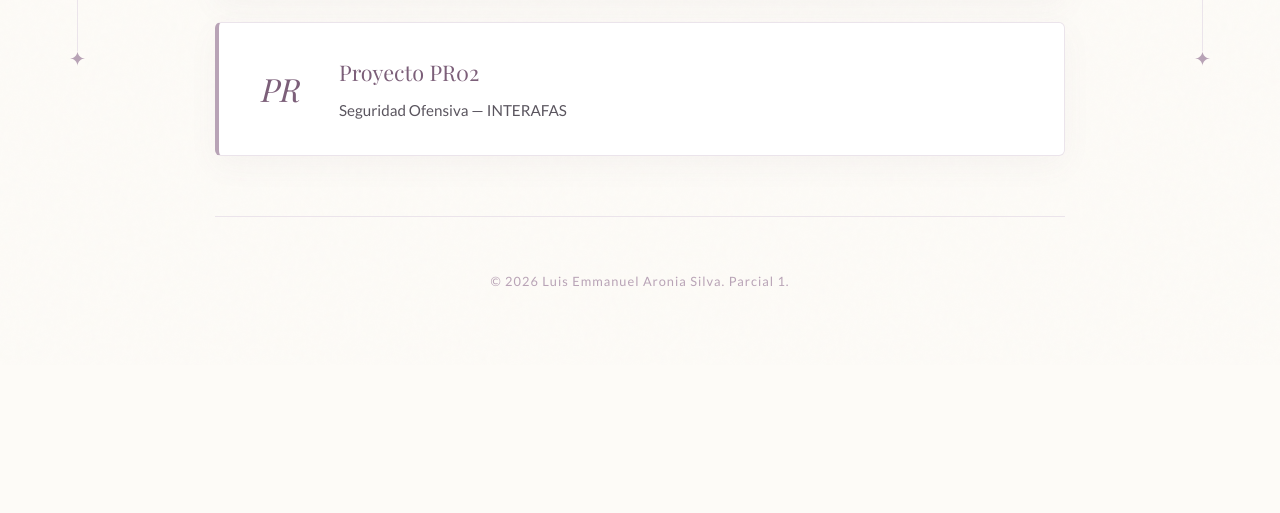
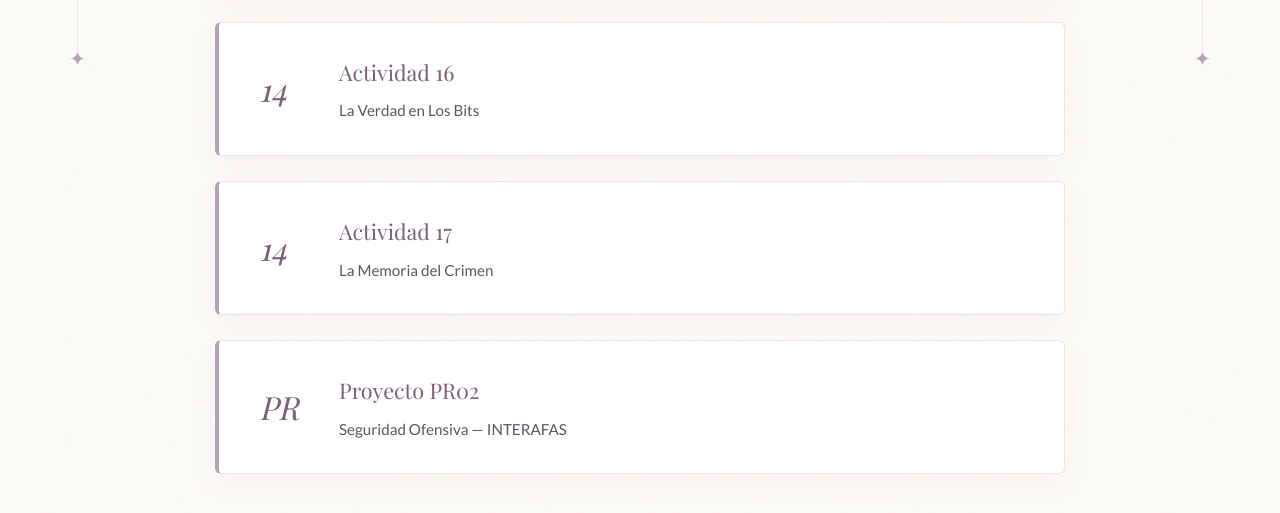
Before and after one commit to cheetosupslp/portafolioWAP, a plain HTML site: page parcial2/index.html in a window 1280 px wide. Shown: the part 685-1198 px from the top of the page. Before the commit the page ends 1050 px from the top, so only its background shows below. Drawn offline with nearby package versions, Linux system fonts and the light colour scheme; a web font is replaced by a local one.

Commit message:
Update index.html

```diff
--- a/parcial2/index.html
+++ b/parcial2/index.html
@@ -45,6 +45,22 @@
                     </div>
                 </a>
 
+                <a href="act16.html" class="activity-card-horizontal">
+                    <div class="act-number">14</div>
+                    <div class="act-info">
+                        <h3>Actividad 16</h3>
+                        <p>La Verdad en Los Bits</p>
+                    </div>
+                </a>
+
+                <a href="act17.html" class="activity-card-horizontal">
+                    <div class="act-number">14</div>
+                    <div class="act-info">
+                        <h3>Actividad 17</h3>
+                        <p>La Memoria del Crimen</p>
+                    </div>
+                </a>
+
                 <a href="pr02.html" class="activity-card-horizontal">
                     <div class="act-number">PR</div>
                     <div class="act-info">
```
